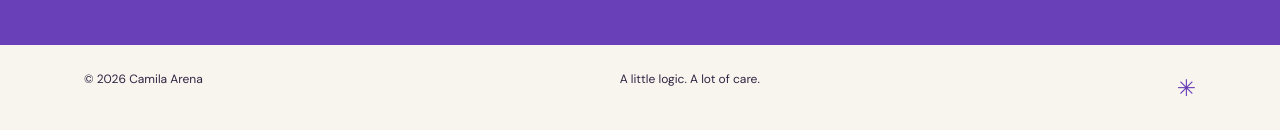
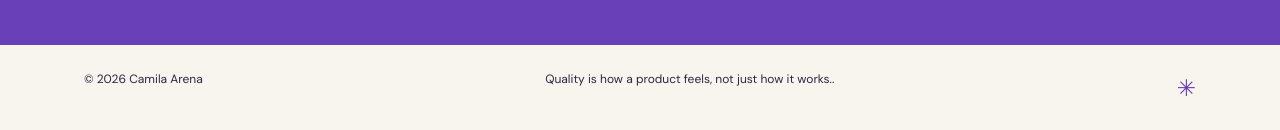
Before and after one commit to CamilaArena/my-portfolio, a plain HTML site: page index.html in a window 1280 px wide. Shown: the part 7766-7896 px from the top of the page. Drawn offline with Linux system fonts and the light colour scheme.

Commit message:
Update phrase

```diff
--- a/index.html
+++ b/index.html
@@ -708,9 +708,9 @@
     <footer class="wrap">
       <span>© 2026 Camila Arena</span
       ><span
-        data-en="A little logic. A lot of care."
-        data-es="Un poco de lógica. Mucha dedicación."
-        >A little logic. A lot of care.</span
+        data-en="Quality is how a product feels, not just how it works.."
+        data-es="La calidad es cómo se siente un producto, no solo cómo funciona."
+        >Quality is how a product feels, not just how it works.</span
       ><span>✳︎</span>
     </footer>
     <script src="app.js"></script>
```
